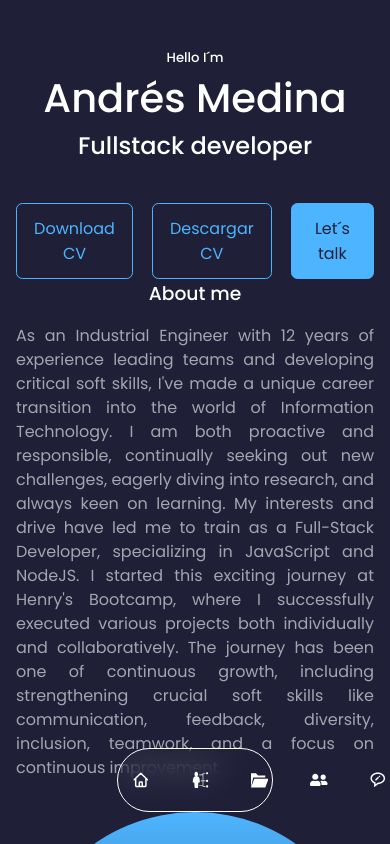
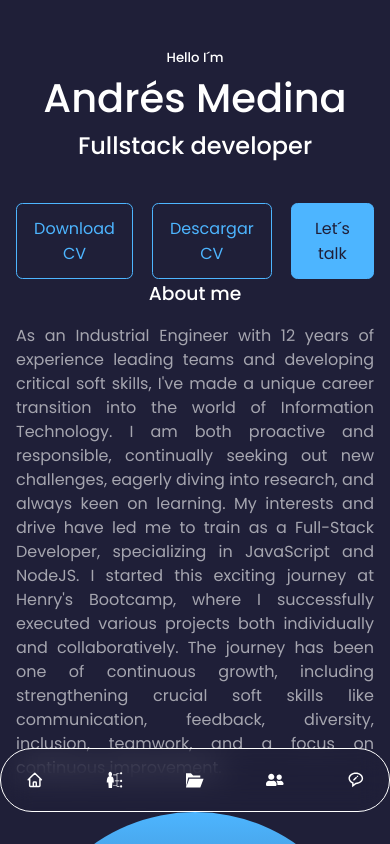
Before and after one commit to anmedina-arg/portfolio, a React (Create React App) app: page / in a window 390 px wide. Shown: the top 844 px of the page. Built offline with nearby package versions, Linux system fonts and the light colour scheme.

Commit message:
fixed nav bar styles on small screen

```diff
--- a/src/components/nav/nav.css
+++ b/src/components/nav/nav.css
@@ -31,3 +31,9 @@ nav a.active {
   background: var(--color-bg);
   color: var(--color-white);
 }
+
+@media screen and (max-width: 600px) {
+  nav {
+    width: 100%;
+  }
+}
```
